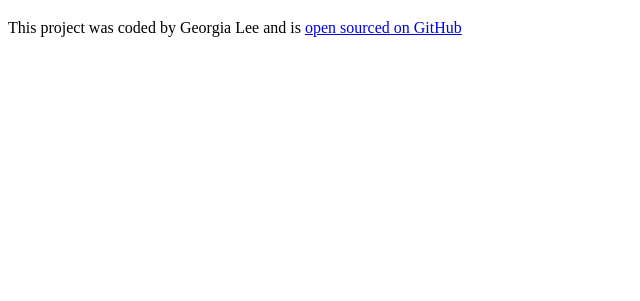
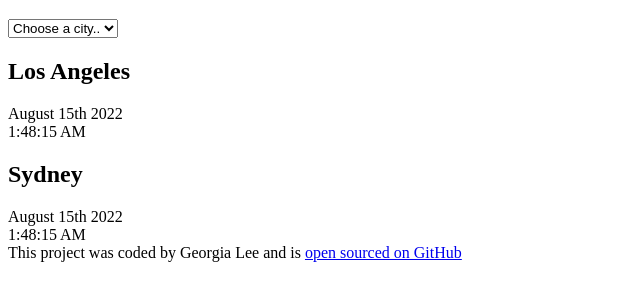
Before and after one commit to georgia-lee04/world-clock, a plain HTML site: page index.html in a window 1280 px wide. Shown: the part 61-362 px from the top of the page, without its empty margins (0-640 px from the left). Drawn offline with Linux system fonts and the light colour scheme.

Commit message:
Added basic HTML

```diff
--- a/index.html
+++ b/index.html
@@ -7,7 +7,33 @@
     <title>World Clock - Georgia Lee</title>
 </head>
 <body>
+    <div class="container">
     <h1>World Clock</h1>
+
+    <select name="" id="">
+
+        <option value="">Choose a city..</option>
+<option value="">London</option>
+<option value="">New York</option>
+<option value="">Paris</option>
+    </select>
+</div>
+
+<div class="city">
+<h2>Los Angeles</h2>
+<div class="date">August 15th 2022</div>
+<div class="time">1:48:15 AM</div>
+
+</div>
+
+<div class="city">
+    <h2>Sydney</h2>
+    <div class="date">August 15th 2022</div>
+    <div class="time">1:48:15 AM</div>
+
+    </div>
+
+
     <footer>
         This project was coded by Georgia Lee and is <a href="https://github.com/georgia-lee04/world-clock" target="_blank">open sourced on GitHub</a>
     </footer>
```
